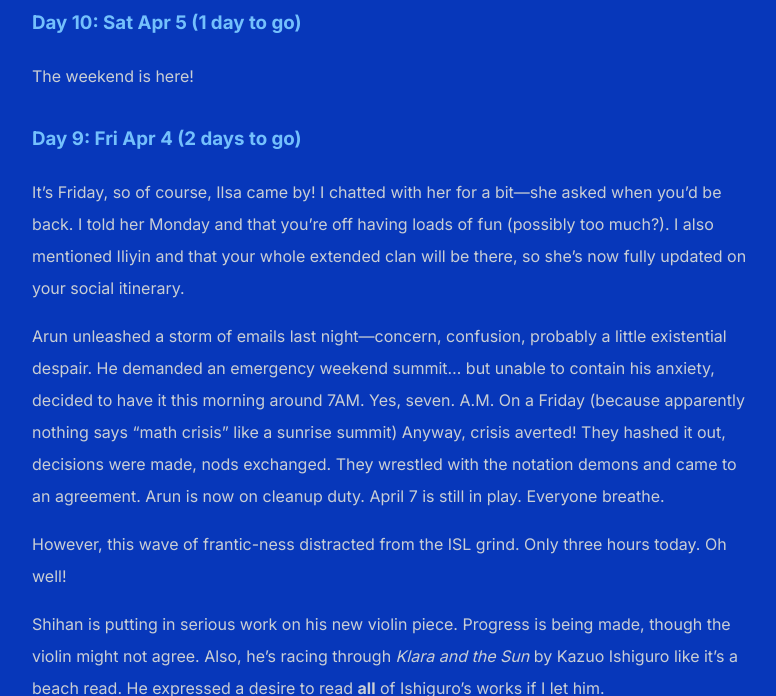
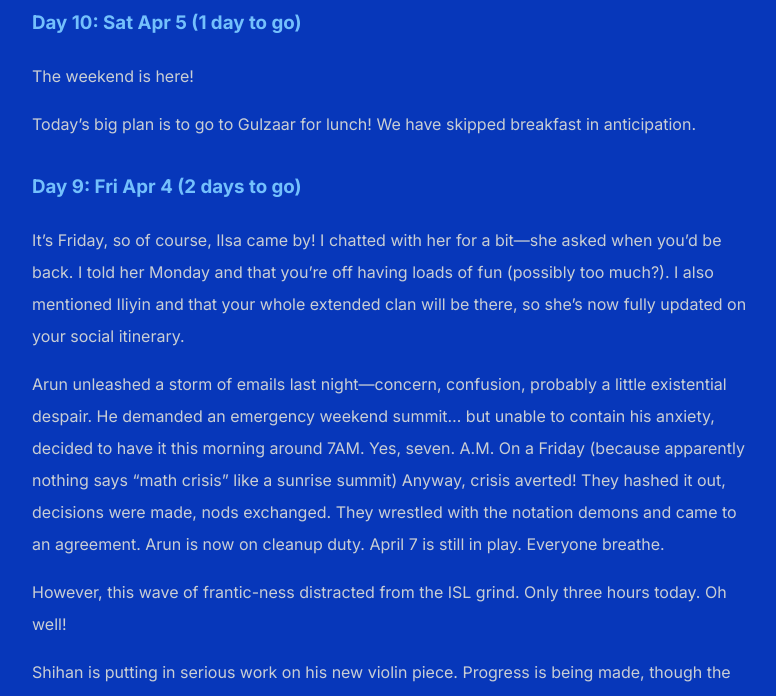
Before and after one commit to shihankanungo/shihankanungo.github.io, a Jekyll site: the page built from india-trip.md, in a window 1280 px wide and 900 px high, scrolled down 439 px, cut to the strip 146-842 px from the top of the window. Shown: the whole strip, without its empty margins (248-1024 px from the left). Built offline with Jekyll 4.4.1, drawn with Linux system fonts in a browser that asks for light colours.

Commit message:
Update india-trip.md

```diff
--- a/india-trip.md
+++ b/india-trip.md
@@ -11,6 +11,8 @@ title: X
 ### Day 10: Sat Apr 5 (1 day to go)
 
 The weekend is here!
+
+Today's big plan is to go to Gulzaar for lunch! We have skipped breakfast in anticipation.
 
 ### Day 9: Fri Apr 4 (2 days to go)
 
```
